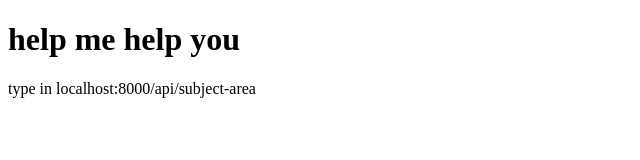
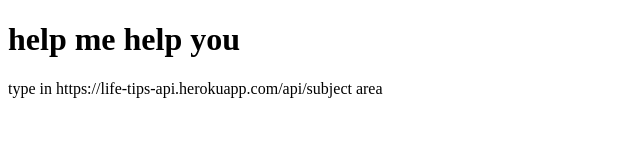
Before and after one commit to otoronis/life-tips, a website: page index.html in a window 1280 px wide. Shown: the whole page, without its empty margins (0-640 px from the left). Drawn offline with Linux system fonts and the light colour scheme.

Commit message:
updated api link on html

```diff
--- a/index.html
+++ b/index.html
@@ -6,6 +6,6 @@
     </head>
     <body>
         <h1>help me help you</h1>
-        <p>type in localhost:8000/api/subject-area</p>
+        <p>type in https://life-tips-api.herokuapp.com/api/subject area</p>
     </body>
 </html>
```
